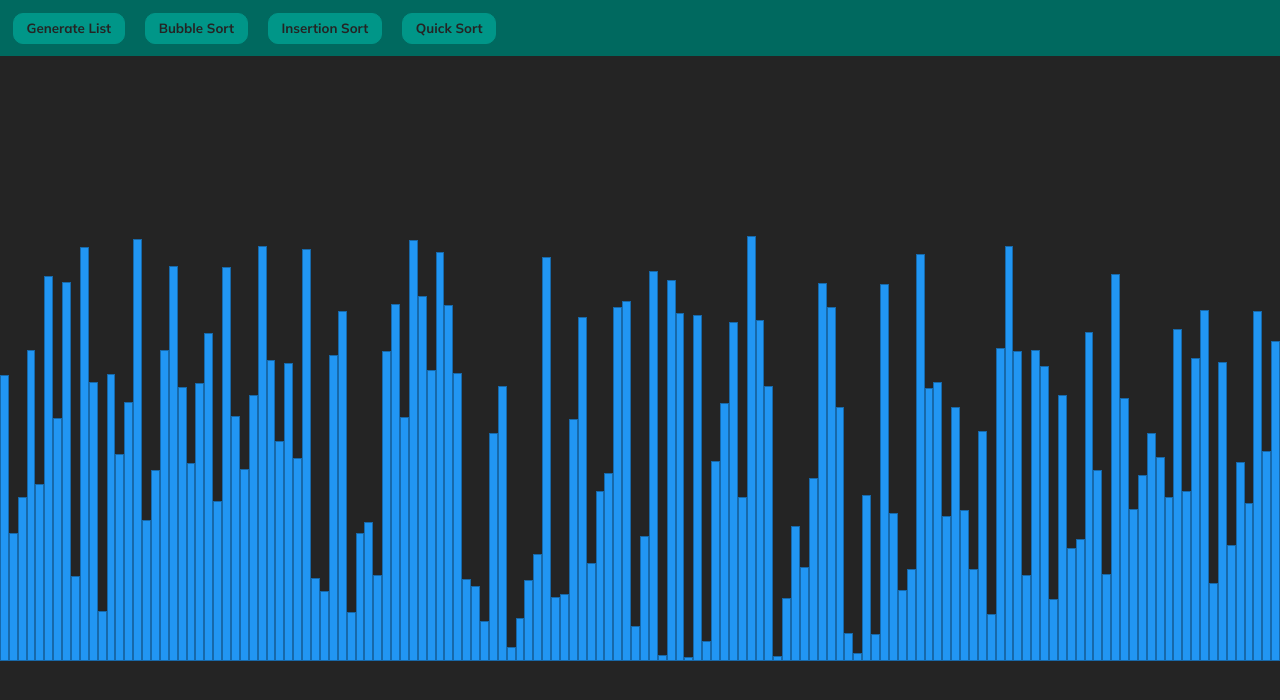
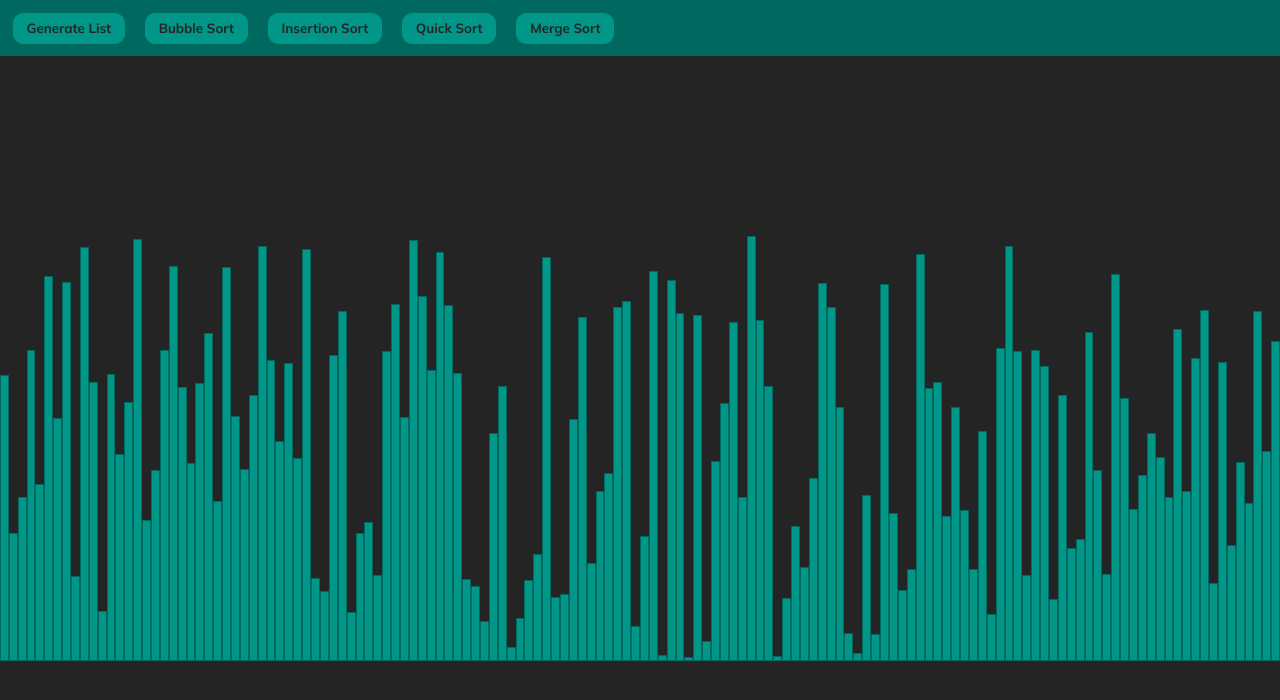
Before and after one commit to SabarnaBasak-web/sortVisualizer, a React (Vite) app: page / in a window 1280 px wide. Shown: the top 700 px of the page. Built offline with nearby package versions, Linux system fonts and the light colour scheme.

Commit message:
merge sort implementation

```diff
--- /dev/null
+++ b/src/SortFunctions/BubbleSort.js
@@ -0,0 +1,16 @@
+export const bubbleSort = (dataSet) => {
+  const newArr = [...dataSet];
+  const selectedIndex = [];
+  for (let i = 0; i < newArr.length; i++) {
+    for (let j = 0; j < newArr.length - i - 1; j++) {
+      let temp;
+      if (newArr[j] > newArr[j + 1]) {
+        selectedIndex.push([j + 1, j]);
+        temp = newArr[j];
+        newArr[j] = newArr[j + 1];
+        newArr[j + 1] = temp;
+      }
+    }
+  }
+  return { newArr, animationList: selectedIndex };
+};
--- /dev/null
+++ b/src/SortFunctions/InsertionSort.js
@@ -0,0 +1,17 @@
+// Insertion SORT
+export const insertionSort = (dataSet) => {
+  const newArr = [...dataSet];
+  const selectedIndex = [];
+  let key, j, i;
+  for (i = 1; i < newArr.length; i++) {
+    key = newArr[i];
+    j = i - 1;
+    while (j >= 0 && newArr[j] > key) {
+      selectedIndex.push([j + 1, j]);
+      newArr[j + 1] = newArr[j];
+      j--;
+    }
+    newArr[j + 1] = key;
+  }
+  return { newArr, animationList: selectedIndex };
+};
--- /dev/null
+++ b/src/SortFunctions/MergeSort.js
@@ -0,0 +1,38 @@
+function doMerge(arr, low, mid, high, animationArray) {
+  let auxiliaryArray = [];
+  for (let k = low; k <= high; k++) {
+    auxiliaryArray[k] = arr[k];
+  }
+
+  let i = low,
+    j = mid + 1;
+  for (let k = low; k <= high; k++) {
+    if (i > mid) {
+      animationArray.push([auxiliaryArray[j], k]);
+      arr[k] = auxiliaryArray[j++];
+    } else if (j > high) {
+      animationArray.push([auxiliaryArray[i], k]);
+      arr[k] = auxiliaryArray[i++];
+    } else if (auxiliaryArray[i] <= auxiliaryArray[j]) {
+      animationArray.push([auxiliaryArray[i], k]);
+      arr[k] = auxiliaryArray[i++];
+    } else {
+      animationArray.push([auxiliaryArray[j], k]);
+      arr[k] = auxiliaryArray[j++];
+    }
+  }
+}
+export function mergeSort(arr, low, high, animationArray) {
+  console.log("Data", arr, low, high);
+  //   let auxiliaryArray = arr.slice();
+  if (low >= high) return;
+
+  let mid = parseInt((low + high) / 2);
+
+  mergeSort(arr, low, mid, animationArray);
+  mergeSort(arr, mid + 1, high, animationArray);
+  doMerge(arr, low, mid, high, animationArray);
+
+  console.log("animationList", animationArray);
+  return { animationList: animationArray };
+}
--- /dev/null
+++ b/src/SortFunctions/QuickSort.js
@@ -0,0 +1,34 @@
+function swapValues(arr, i, j) {
+  let temp = arr[i];
+  arr[i] = arr[j];
+  arr[j] = temp;
+}
+const partition = (arr, low, high, selectedIndex) => {
+  let pivot = arr[high];
+  let i = low - 1;
+  for (let j = low; j <= high - 1; j++) {
+    if (arr[j] < pivot) {
+      i++;
+      selectedIndex.push([i, j]);
+      swapValues(arr, i, j);
+    }
+  }
+  selectedIndex.push([i + 1, high]);
+  swapValues(arr, i + 1, high);
+  return { pivotValue: i + 1, animatedIndex: selectedIndex };
+};
+
+export const quickSort = (dataSet, low, high, selectedIndex) => {
+  const copyArr = [...dataSet];
+  if (low < high) {
+    const { pivotValue, animatedIndex } = partition(
+      copyArr,
+      low,
+      high,
+      selectedIndex
+    );
+    quickSort(copyArr, low, pivotValue - 1, animatedIndex);
+    quickSort(copyArr, pivotValue + 1, high, animatedIndex);
+  }
+  return { animationList: selectedIndex };
+};
--- a/src/SortingVisualizer/Navbar.jsx
+++ b/src/SortingVisualizer/Navbar.jsx
@@ -24,6 +24,12 @@ function Navbar({ sortHandler, generateList }) {
       >
         Quick Sort
       </button>
+      <button
+        className="navButton"
+        onClick={sortHandler.bind(this, "mergesort")}
+      >
+        Merge Sort
+      </button>
     </div>
   );
 }
--- a/src/SortingVisualizer/index.jsx
+++ b/src/SortingVisualizer/index.jsx
@@ -1,6 +1,9 @@
 import React, { useEffect, useState } from "react";
 import "./index.style.css";
-import { bubbleSort, insertionSort, quickSort } from "../helper/sortFunction";
+import { insertionSort } from "../SortFunctions/InsertionSort";
+import { mergeSort } from "../SortFunctions/MergeSort";
+import { bubbleSort } from "../SortFunctions/BubbleSort";
+import { quickSort } from "../SortFunctions/QuickSort";
 import Navbar from "./Navbar";
 function SortingVisualizer() {
   const [dataSet, setDataSet] = useState([]);
@@ -35,7 +38,8 @@ function SortingVisualizer() {
   };
 
   const animateBars = (newArr, selectedIndex) => {
-    console.log("newArr", newArr);
+    console.log("AnimatedBars", newArr, selectedIndex);
+
     selectedIndex.forEach(([first, second], index) => {
       const firstBar = document.getElementById(first);
       const secondBar = document.getElementById(second);
@@ -47,28 +51,54 @@ function SortingVisualizer() {
         firstBar.style.height = secondBar.style.height;
         secondBar.style.height = divHeight;
         setTimeout(() => {
-          firstBar.style.backgroundColor = "#2196f3";
-          secondBar.style.backgroundColor = "#2196f3";
+          firstBar.style.backgroundColor = "#009688";
+          secondBar.style.backgroundColor = "#009688";
         }, DELAY * 2);
       }, DELAY * index * 2);
+    });
+  };
+
+  const animateMerge = (newArr, selectedIndex) => {
+    selectedIndex.forEach(([newHeight, index], idx) => {
+      const div = document.getElementById(`${index}`);
+      if (!div) return;
+      setTimeout(() => {
+        div.style.backgroundColor = "#ab003c";
+        div.style.height = `${newHeight / 7}%`;
+        setTimeout(() => {
+          div.style.backgroundColor = "#009688";
+        }, DELAY * 2);
+      }, DELAY * idx * 2);
     });
   };
 
   const sortHandler = (sortType) => {
     switch (sortType) {
       case "bubblesort": {
-        const { newArr, selectedIndex } = bubbleSort(dataSet);
-        animateBars(newArr, selectedIndex);
+        const { newArr, animationList } = bubbleSort(dataSet);
+        console.log("[switch case]", animationList);
+        animateBars(newArr, animationList);
         break;
       }
       case "insertionsort": {
-        const { newArr, selectedIndex } = insertionSort(dataSet);
-        animateBars(newArr, selectedIndex);
+        const { newArr, animationList } = insertionSort(dataSet);
+        animateBars(newArr, animationList);
         break;
       }
       case "quicksort": {
-        const { selectedIndex } = quickSort(dataSet, 0, dataSet.length - 1, []);
-        animateBars(dataSet, selectedIndex);
+        const { animationList } = quickSort(dataSet, 0, dataSet.length - 1, []);
+        animateBars(dataSet, animationList);
+      }
+
+      case "mergesort": {
+        const { animationList } = mergeSort(
+          dataSet,
+          0,
+          dataSet.length - 1,
+          [],
+          dataSet.slice()
+        );
+        animateMerge(dataSet, animationList);
       }
     }
   };
--- a/src/SortingVisualizer/index.style.css
+++ b/src/SortingVisualizer/index.style.css
@@ -31,7 +31,7 @@
 }
 .bar{
     width: 50px;
-    background-color:#2196f3;
-    border: 1px solid #1769aa;
+    background-color:#009688;
+    border: 1px solid #00695f;
     text-align: center;
 }
--- a/src/helper/sortFunction.js
+++ /dev/null
@@ -1,71 +0,0 @@
-// Bubble SORT
-export const bubbleSort = (dataSet) => {
-  const newArr = [...dataSet];
-  const selectedIndex = [];
-  for (let i = 0; i < newArr.length; i++) {
-    for (let j = 0; j < newArr.length - i - 1; j++) {
-      let temp;
-      if (newArr[j] > newArr[j + 1]) {
-        selectedIndex.push([j + 1, j]);
-        temp = newArr[j];
-        newArr[j] = newArr[j + 1];
-        newArr[j + 1] = temp;
-      }
-    }
-  }
-  return { newArr, selectedIndex };
-};
-
-// Insertion SORT
-export const insertionSort = (dataSet) => {
-  const newArr = [...dataSet];
-  const selectedIndex = [];
-  let key, j, i;
-  for (i = 1; i < newArr.length; i++) {
-    key = newArr[i];
-    j = i - 1;
-    while (j >= 0 && newArr[j] > key) {
-      selectedIndex.push([j + 1, j]);
-      newArr[j + 1] = newArr[j];
-      j--;
-    }
-    newArr[j + 1] = key;
-  }
-  return { newArr, selectedIndex };
-};
-
-// QUICK SORT
-function swapValues(arr, i, j) {
-  let temp = arr[i];
-  arr[i] = arr[j];
-  arr[j] = temp;
-}
-const partition = (arr, low, high, selectedIndex) => {
-  let pivot = arr[high];
-  let i = low - 1;
-  for (let j = low; j <= high - 1; j++) {
-    if (arr[j] < pivot) {
-      i++;
-      selectedIndex.push([i, j]);
-      swapValues(arr, i, j);
-    }
-  }
-  selectedIndex.push([i + 1, high]);
-  swapValues(arr, i + 1, high);
-  return { pivotValue: i + 1, animatedIndex: selectedIndex };
-};
-
-export const quickSort = (dataSet, low, high, selectedIndex) => {
-  const copyArr = [...dataSet];
-  if (low < high) {
-    const { pivotValue, animatedIndex } = partition(
-      copyArr,
-      low,
-      high,
-      selectedIndex
-    );
-    quickSort(copyArr, low, pivotValue - 1, animatedIndex);
-    quickSort(copyArr, pivotValue + 1, high, animatedIndex);
-  }
-  return { selectedIndex };
-};
```
